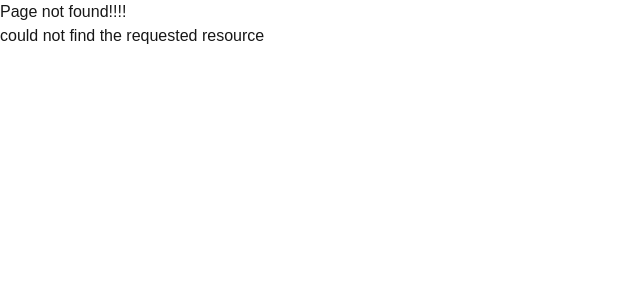
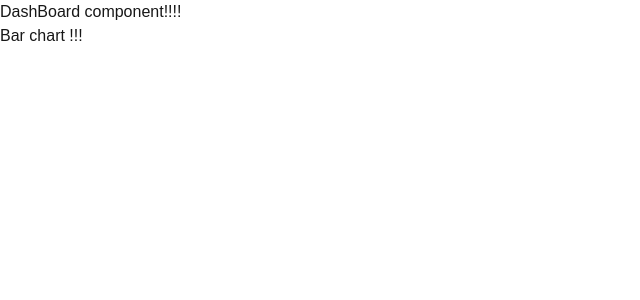
Before and after one commit to mayyu9/next-routing, a Next.js app: page /dashboard in a window 1280 px wide. Before the commit this address had no page. Shown: the top 300 px of the page, without its empty margins (0-640 px from the left). Built offline with nearby package versions, Linux system fonts and the light colour scheme.

Commit message:
s8 File colocation

```diff
--- /dev/null
+++ b/src/app/dashboard/line-chart.tsx
@@ -0,0 +1,3 @@
+export default function LineChart() {
+    return <h1>Line chart !!!!</h1>
+}
--- /dev/null
+++ b/src/app/dashboard/page.tsx
@@ -0,0 +1,14 @@
+import BarChartComponent from '../../components/BarChart';
+
+function BarChart(){
+    return <h1>Bar chart !!!</h1>
+};
+
+export default function DashBoard() {
+    return (
+    <>
+    <h1>DashBoard component!!!!</h1>
+    <BarChartComponent />
+    </>
+    )
+};
--- /dev/null
+++ b/src/components/BarChart.tsx
@@ -0,0 +1,3 @@
+export default function BarChartComponent(){
+    return <h1>Bar chart !!!</h1>
+};
```
Also changed, not shown: routing.txt.
